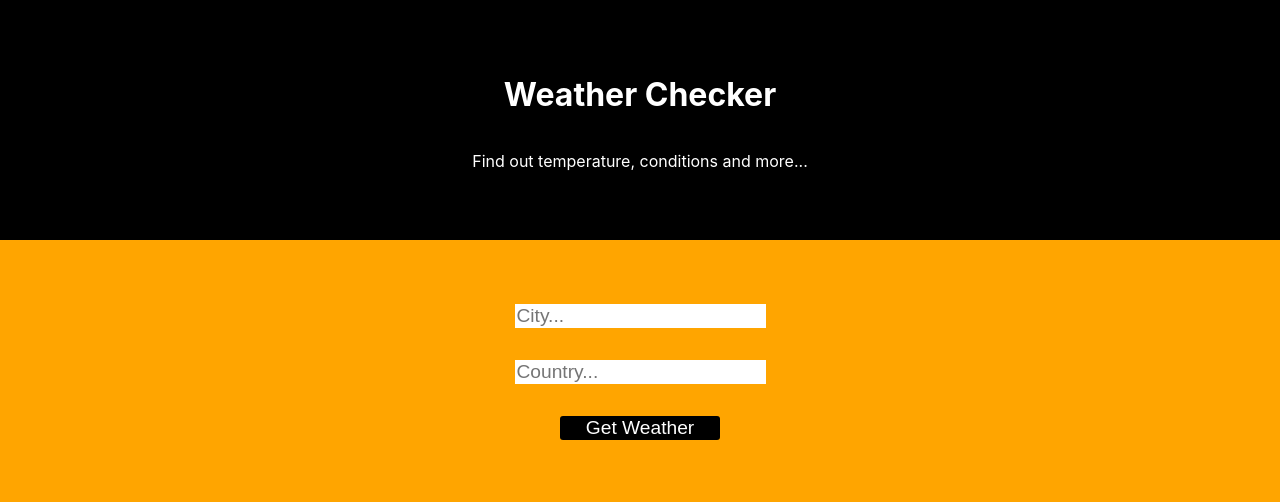
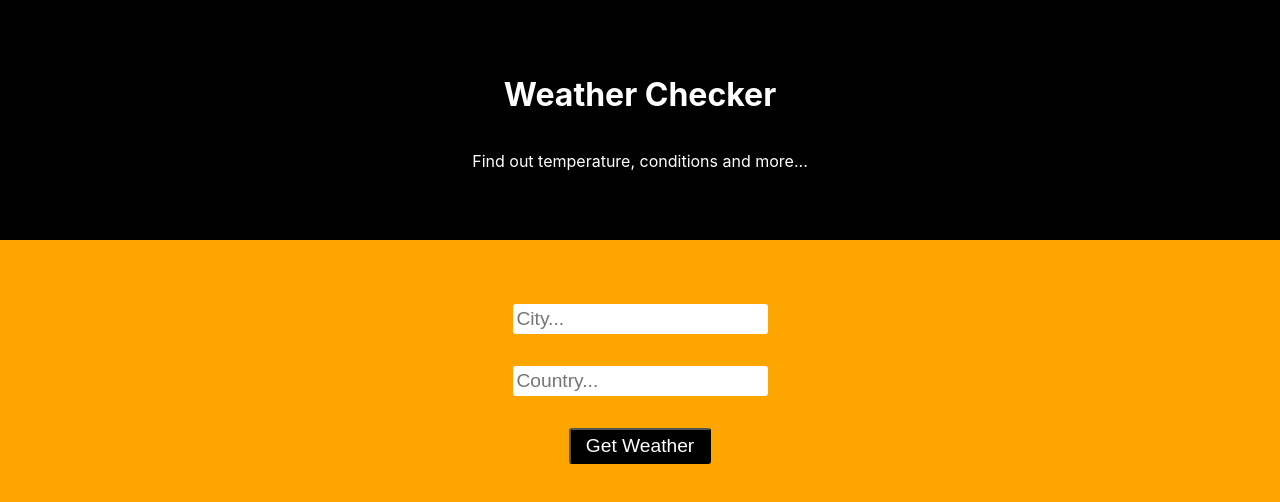
Before and after one commit to MarinaFroes/Check-Weather, a React (Create React App) app: page / in a window 1280 px wide. Shown: the top 502 px of the page. Built offline with nearby package versions, Linux system fonts and the light colour scheme.

Commit message:
style: Separate styles for inputs

```diff
--- a/src/components/Form.js
+++ b/src/components/Form.js
@@ -8,37 +8,40 @@ const FormContainer = styled.form`
   flex-direction: column;
   padding: 3rem;
   height: 100%;
+`;
 
-  input {
+const Input = styled.input`
   font-size: 1.2rem;
   margin: 1rem;
   border: none;
-    background-color: white;
-  }
+  border-radius: 3px;
+  padding: 4px;
+`;
 
-  input[type=submit] {
+const Submit = styled.input`
   background-color: black;
-    width: 10rem;
+  padding: 5px 15px;
   border-radius: 3px;
   color: white;
   text-align: center;
   align-self: center;
-  }
+  font-size: 1.2rem;
+  margin: 1rem;
 `;
 
 const Form = ({ getWeather }) => (
   <FormContainer onSubmit={getWeather}>
-    <input
+    <Input
       type="text"
       name="city"
       placeholder="City..."
     />
-    <input
+    <Input
       type="text"
       name="country"
       placeholder="Country..."
     />
-    <input
+    <Submit
       type="submit"
       value="Get Weather"
     />
```
Lines whose indentation alone changed are shown as unchanged.
